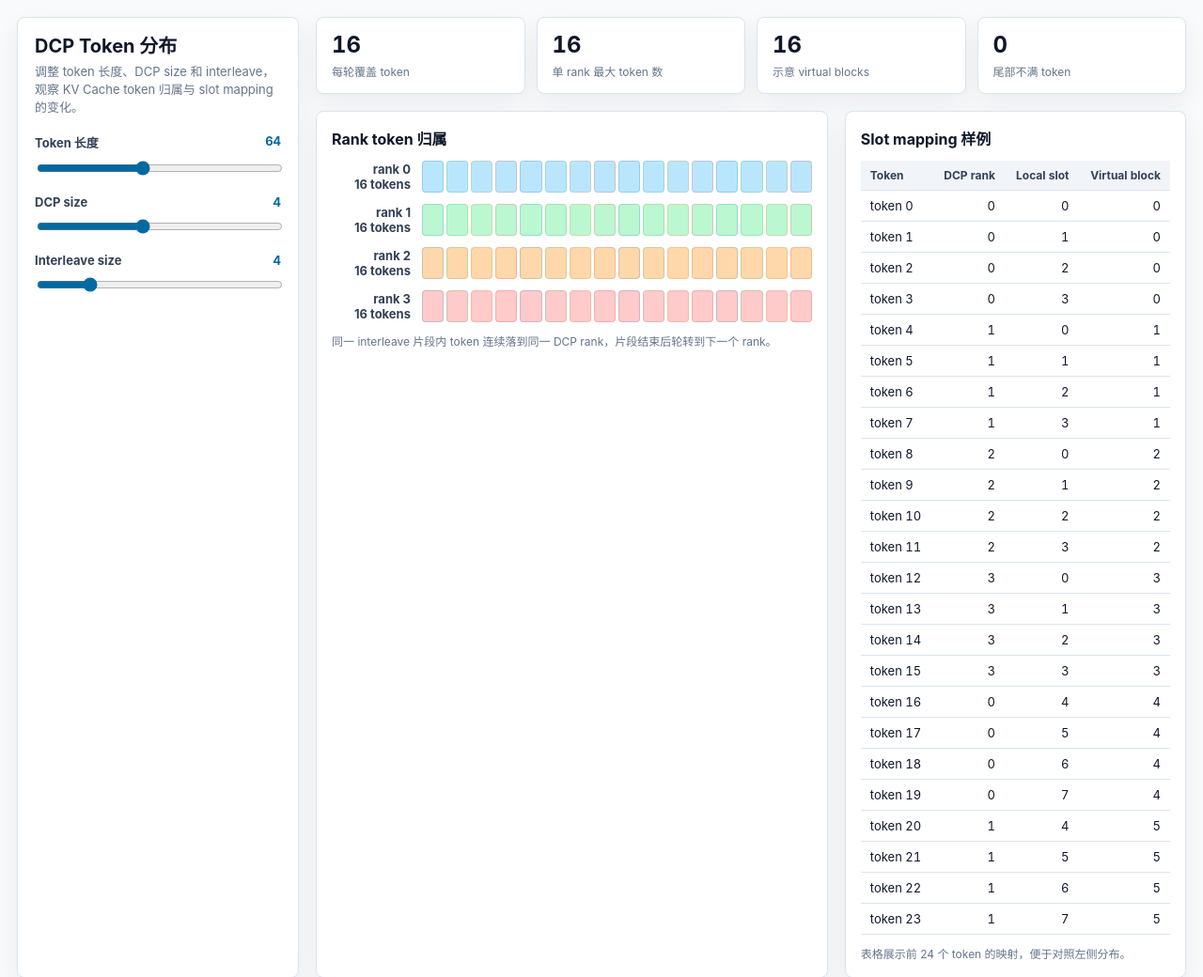
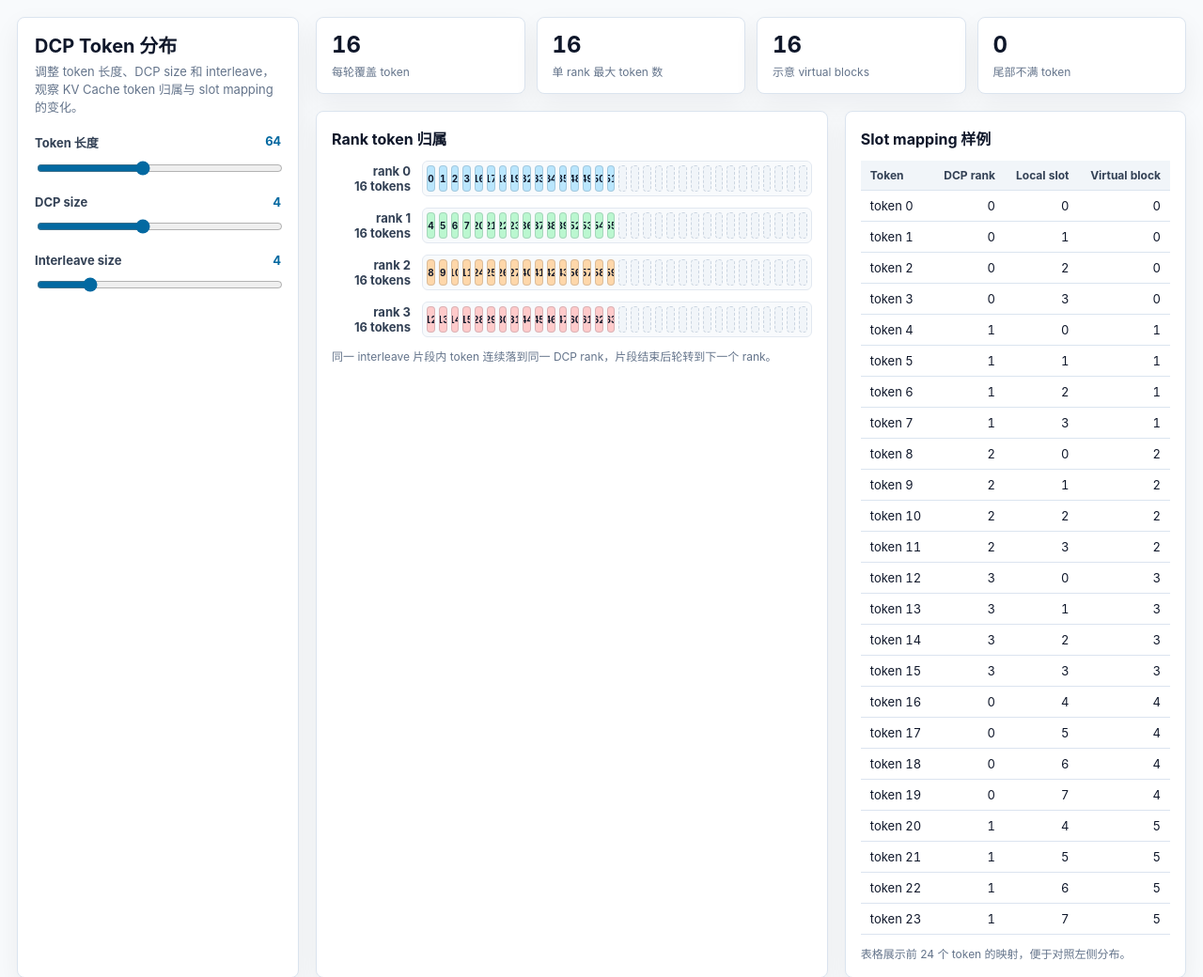
Before and after one commit to pisceskkk/CP-Viz, a plain HTML site: page docs/html/token-distribution.html in a window 1280 px wide. Shown: the top 1040 px of the page at 94% size. Drawn offline with Linux system fonts and the light colour scheme.

Commit message:
fix: stabilize DCP token distribution grid columns across token length changes

```diff
--- a/docs/html/token-distribution.html
+++ b/docs/html/token-distribution.html
@@ -146,22 +146,37 @@
 
     .tokens {
       display: grid;
-      grid-template-columns: repeat(var(--cols), minmax(4px, 1fr));
-      gap: 3px;
-      min-height: 34px;
+      grid-template-columns: repeat(var(--cols), minmax(0, 1fr));
+      gap: 4px;
+      min-height: 36px;
       align-items: stretch;
+      background: #f8fafc;
+      padding: 4px;
+      border-radius: 6px;
+      border: 1px solid #e2e8f0;
     }
 
     .token {
       min-width: 0;
+      height: 28px;
       border-radius: 4px;
       background: #bae6fd;
-      border: 1px solid rgba(3, 105, 161, 0.2);
+      border: 1px solid rgba(15, 23, 42, 0.14);
+      display: flex;
+      align-items: center;
+      justify-content: center;
+      font-size: 10px;
+      font-weight: 700;
+      color: #0f172a;
+      font-variant-numeric: tabular-nums;
+      overflow: hidden;
     }
 
-    .token:nth-child(4n + 2) { background: #bbf7d0; border-color: rgba(22, 163, 74, 0.2); }
-    .token:nth-child(4n + 3) { background: #fed7aa; border-color: rgba(217, 119, 6, 0.2); }
-    .token:nth-child(4n) { background: #fecaca; border-color: rgba(220, 38, 38, 0.18); }
+    .token.pad-slot {
+      background: #f1f5f9 !important;
+      border: 1px dashed #cbd5e1;
+      color: #94a3b8;
+    }
 
     table {
       width: 100%;
@@ -290,11 +305,16 @@
         perRank[ownerRank(token, dcpSize, interleave)].push(token);
       }
 
+      const localMaxCount = Math.max(...perRank.map(tokens => tokens.length));
+      // Keep a fixed column capacity based on slider max (or actual localMax when dcpSize is small)
+      // so existing tokens never jump or wrap to line 2 when tokenCount changes!
+      const fixedCols = Math.max(16, Math.ceil(128 / dcpSize), localMaxCount);
+
       document.getElementById('tokenCountValue').textContent = tokenCount;
       document.getElementById('dcpSizeValue').textContent = dcpSize;
       document.getElementById('interleaveValue').textContent = interleave;
       document.getElementById('tokensPerRound').textContent = dcpSize * interleave;
-      document.getElementById('localMax').textContent = Math.max(...perRank.map(tokens => tokens.length));
+      document.getElementById('localMax').textContent = localMaxCount;
       document.getElementById('virtualBlocks').textContent = Math.ceil(tokenCount / interleave);
       document.getElementById('tailTokens').textContent = tokenCount % (dcpSize * interleave);
 
@@ -307,15 +327,24 @@
 
         const cells = document.createElement('div');
         cells.className = 'tokens';
-        cells.style.setProperty('--cols', Math.max(16, Math.ceil(tokenCount / dcpSize)));
+        cells.style.setProperty('--cols', fixedCols);
 
         tokens.forEach(token => {
           const cell = document.createElement('div');
           cell.className = 'token';
-          cell.title = `token ${token}`;
+          cell.title = `token ${token} (rank ${rank})`;
           cell.style.background = palette[rank % palette.length];
+          if (fixedCols <= 32) {
+            cell.textContent = token;
+          }
           cells.appendChild(cell);
         });
+
+        for (let i = tokens.length; i < fixedCols; i += 1) {
+          const emptyCell = document.createElement('div');
+          emptyCell.className = 'token pad-slot';
+          cells.appendChild(emptyCell);
+        }
 
         row.appendChild(cells);
         rankGrid.appendChild(row);
```
